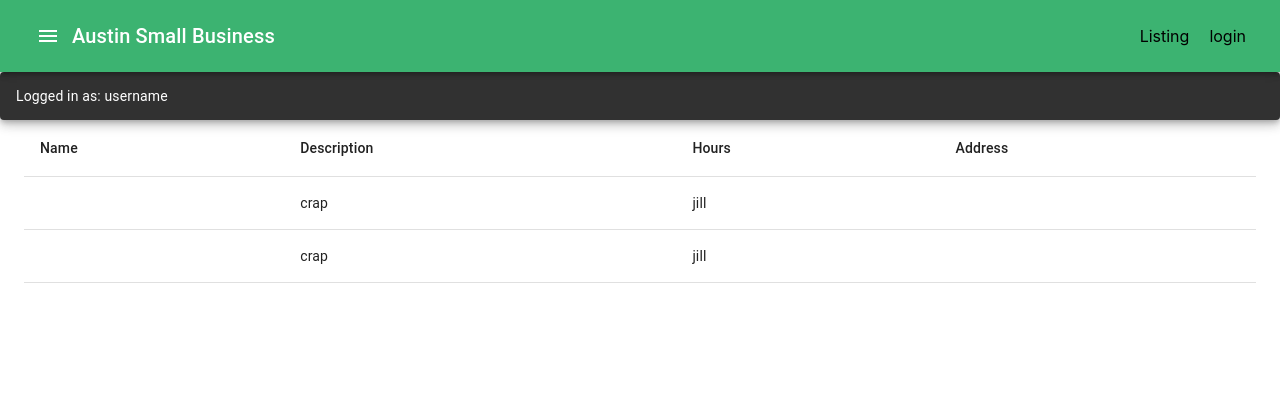
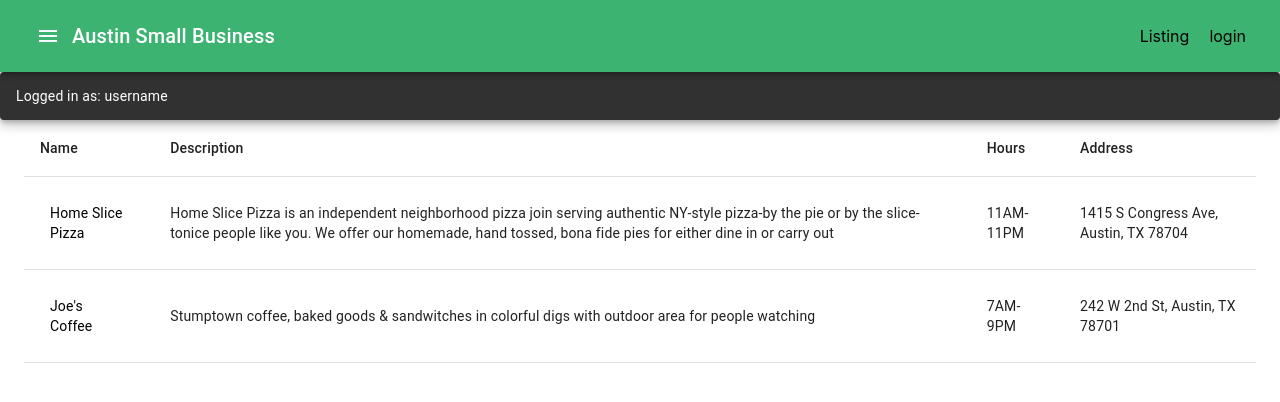
Before and after one commit to coltonnewton89/amilly, a React (Create React App) app: page /listing in a window 1280 px wide. Shown: the top 402 px of the page. Built offline with nearby package versions, Linux system fonts and the light colour scheme.

Commit message:
after matt

```diff
--- a/src/App.js
+++ b/src/App.js
@@ -1,5 +1,5 @@
 import React from 'react';
-import Navigation from './components/Navigation'
+import Navigation from './containers/Navigation'
 import './App.css'
 import Router from './Router'
 import { BrowserRouter } from 'react-router-dom'
--- a/src/Router.js
+++ b/src/Router.js
@@ -4,12 +4,13 @@
 import Listing from './containers/Listing'
 import Login from './containers/Login'
 import Business from './containers/Business';
+import AddBusiness from './components/AddBusiness'
 
 
 
 const checkAuth = () => {
     const cookies = cookie.parse(document.cookie)
-    return cookies['loggedIn']
+    return cookies['loggedIn'] ? true : false
 }
 
 const ProtectedRoute = ({component: Component, ...rest}) => {
@@ -31,6 +32,7 @@
             <Route path="/listing" component={Listing}/>
             <Route path='/login' component={Login} />
             <ProtectedRoute path= '/business/:id' component={Business}/>
+            <ProtectedRoute path= '/AddBusiness' component={AddBusiness}/>
         </Switch>
     );
 };
--- a/src/components/Business.js
+++ b/src/components/Business.js
@@ -1,20 +1,21 @@
 import React from 'react'
-import { Container, Paper, Chip } from '@material-ui/core';
+import { Container } from '@material-ui/core';
+import Map from './Map'
 
 const Business = (props) => {
     const id = props.match.params.id
-    const business = props.business.find(c => c.id === id)
+    const business = props.business.find(c => c.id == id)
 
     return (
         <Container maxWidth="sm" className="business-container">
-            <Paper className="business-paper">
+            <div className="business-paper">
                 <h2>{business.Name}</h2>
-                {
-                    Object.keys(business).map((key, idx) => {
-                        return <Chip label={`${key}: ${business[key]}`}></Chip>
-                    })
-                }
-            </Paper>
+                <h4>{business.Address}</h4>
+                <h4>{business.Hours}</h4>
+                <p>{business.Description}</p>
+                <Map></Map>
+
+            </div>
         </Container>
     )
 }
--- a/src/components/Listing.js
+++ b/src/components/Listing.js
@@ -31,10 +31,13 @@
                     <TableBody>
                         {props.business.map((business, idx) => (
                         <TableRow key={business.id}>
-                            <TableCell>{business.name}<Link to={`/details/${business.id.name}`}>{business["name"]}</Link></TableCell>
-                            <TableCell>crap{business["address"]}</TableCell>
-                            <TableCell>jill{business["description"]}</TableCell>
-                            <TableCell>{business["hours"]}</TableCell>
+                            {/* link to business.id.name needs to change to business.Name*/}
+                            {/*set up routes details/whatver business. Then set
+                            up those component files*/}
+                            <TableCell><Link to={`/business/${business.id}`}>{business.Name}</Link></TableCell>
+                        <TableCell>{business.Description}</TableCell>
+                            <TableCell>{business.Hours}</TableCell>
+                            <TableCell>{business.Address}</TableCell>
                             {document.cookie === "loggedIn=true" ? (
                                     <TableCell>
                                         <DeleteIcon
--- a/src/components/Login.js
+++ b/src/components/Login.js
@@ -42,6 +42,7 @@
               type="password"
             />
             <Button
+              onClick={this.login}
               type="submit"
               className="login-button"
               variant="contained"
--- a/src/components/Map.js
+++ b/src/components/Map.js
@@ -28,7 +28,7 @@
     return (
       <div style={{ height: '400px', width: '400px' }}>
         <GoogleMapReact
-          bootstrapURLKeys={{ key: REACT_APP_GOOGLE_MAP_KEY }}
+          bootstrapURLKeys={{ key: REACT_APP_GOOGLE_MAP_KEY}}
           defaultCenter={this.props.center}
           defaultZoom={this.props.zoom}
         >
--- a/src/components/Navigation.js
+++ b/src/components/Navigation.js
@@ -6,12 +6,12 @@
 import SnackbarContent from '@material-ui/core/SnackbarContent';
 
 class Navigation extends Component  {
-    state = {
-        login: false,
-    }
-    switchClick = () => {
-        this.setState({login: !this.state.login})
-    }
+    // state = {
+    //     login: false,
+    // }
+    // switchClick = () => {
+    //     this.setState({login: !this.state.login})
+    // }
 
     render(){
     return (
@@ -29,12 +29,19 @@
                         <Link onClick={this.guestClick} to="/listing">Listing</Link>
                     </li>
                     <li className="nav-list-item">
-                    <Link onClick={this.switchClick} to="/Login">{this.state.login ? 'logout' : 'login'}</Link>
+                    <Link to="/Login">{this.props.user.username ? 'logout' : 'login'}</Link>
                     </li>
+
+
+                    {this.props.user.username ? (<li className="nav-list-item">
+                    <Link onClick={this.guestClick} to="/AddBusiness">Add Business</Link>
+                    </li>):(null)}
+
                 </ul>
             </Toolbar>
         </AppBar>
-    {this.state.login ? <SnackbarContent  message="Logged out as: username"  /> :
+        {/*  "username" in message is hard coded and needs to be pulled from a value in login.js*/}
+    {this.props.user.username ? <SnackbarContent  message="Logged out as: username"  /> :
     <SnackbarContent  message="Logged in as: username"  />}
 
 
--- a/src/containers/Navigation.js
+++ b/src/containers/Navigation.js
@@ -1,9 +1,8 @@
 import { connect} from 'react-redux'
-import { Navigation } from '../components/Navigation'
+import Navigation from '../components/Navigation'
+import { loginUser } from '../redux/actions'
 
-
-
-const mapStateToProps = (props) => {
+const mapStateToProps = (state) => {
     return {
         user: state.user
     }
@@ -11,7 +10,7 @@
 
 const mapDispatchToProps = (dispatch) => {
     return {
-loginUser: (username) => dispatch(loginUser(username))
+        loginUser: (username) => dispatch(loginUser(username))
     }
 }
 export default connect(mapStateToProps, mapDispatchToProps)(Navigation)
--- a/src/redux/reducers.js
+++ b/src/redux/reducers.js
@@ -5,6 +5,10 @@
         case 'LOGIN':
             return {
                 username: action.value
+            }
+        case 'LOGOUT':
+            return {
+                username: false
             }
         default:
             return state
--- a/src/redux/state.js
+++ b/src/redux/state.js
@@ -1,21 +1,25 @@
 export default {
-    user: [{
+    user: {
       username: false
-    }],
+    },
     business: [
       {
         id: 1,
         Name: "Home Slice Pizza",
         Description: "Home Slice Pizza is an independent neighborhood pizza join serving authentic NY-style pizza-by the pie or by the slice-tonice people like you. We offer our homemade, hand tossed, bona fide pies for either dine in or carry out",
         Address: "1415 S Congress Ave, Austin, TX 78704",
-        Hours: "11AM-11PM"
+        Hours: "11AM-11PM",
+        Latitude: "30.215386",
+        Longitude: "-97.749518"
       },
       {
         id: 2,
         Name: "Joe's Coffee",
         Description: "Stumptown coffee, baked goods & sandwitches in colorful digs with outdoor area for people watching",
         Address: " 242 W 2nd St, Austin, TX 78701",
-        Hours: "7AM-9PM"
+        Hours: "7AM-9PM",
+        Latitude: "30.249222",
+        Longitude: "-97.7960126"
       },
     ]
   };
```
Also changed, not shown: 1 other file (tests, documents, lock files or other folders).
